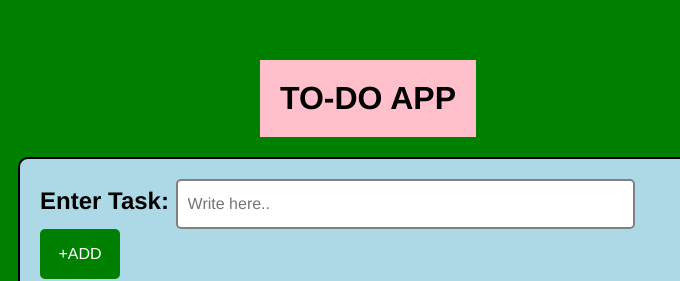
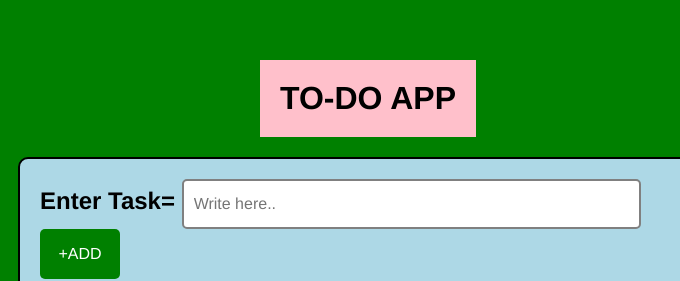
Before and after one commit to Shasvat123/TO-DO-App, a plain HTML site: page index.html in a window 1280 px wide. Shown: the part 200-481 px from the top of the page, 272-952 px from the left. Drawn offline with Linux system fonts and the light colour scheme.

Commit message:
change 2

```diff
--- a/index.html
+++ b/index.html
@@ -15,7 +15,7 @@
 
             <div class="box">
                 <div class="contain">
-                <label for="Task" id="namelabel"  class="lab">Enter Task:</label>
+                <label for="Task" id="namelabel"  class="lab">Enter Task=</label>
                 <input type="text" placeholder="Write here.." class="inp">
                 <button class="button" id="butt">+ADD</button>
                 </div>
```
